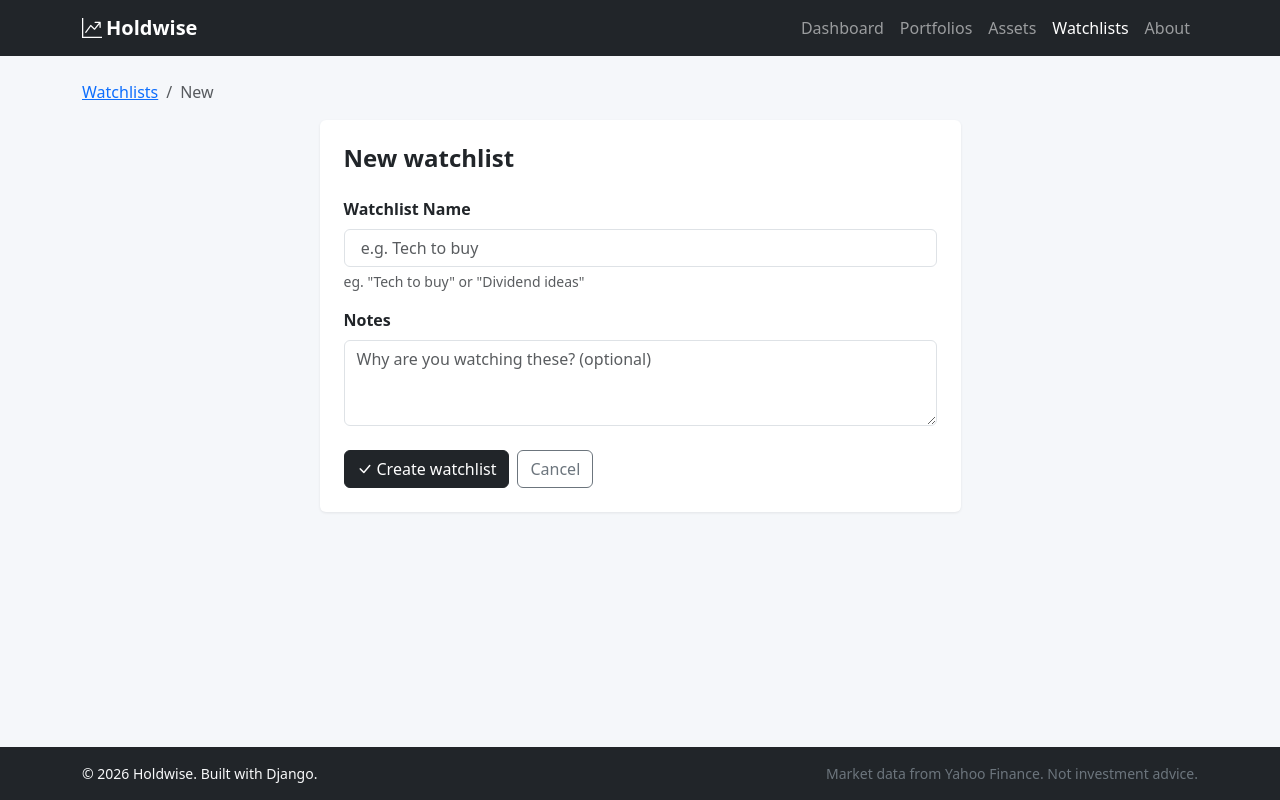
After one commit to gaydazhiev-aleksander/holdwise, a Django app: page /watchlists/create/ in a window 1280 px wide. The commit adds this page. Run offline with Django 5.2, Linux system fonts and the light colour scheme.

Commit message:
Add watchlist list, detail, create, edit and delete pages

```diff
--- a/holdwise/urls.py
+++ b/holdwise/urls.py
@@ -1,11 +1,10 @@
 from django.contrib import admin
 from django.urls import include, path
-
-from assets.views import AssetListView
 
 urlpatterns = [
     path('admin/', admin.site.urls),
     path('assets/', include('assets.urls')),
     path('portfolios/', include('portfolios.urls')),
+    path('watchlists/', include('watchlists.urls')),
     path('', include('common.urls')),
 ]
--- a/templates/partials/navbar.html
+++ b/templates/partials/navbar.html
@@ -20,8 +20,7 @@
                     <a class="nav-link {% if app == 'assets' %}active{% endif %}" href="{% url 'assets:list' %}">Assets</a>
                 </li>
                 <li class="nav-item">
-                    {# TODO step 12: replace # with {% url 'watchlists:list' %} #}
-                    <a class="nav-link {% if app == 'watchlists' %}active{% endif %}" href="#">Watchlists</a>
+                    <a class="nav-link {% if app == 'watchlists' %}active{% endif %}" href="{% url 'watchlists:list' %}">Watchlists</a>
                 </li>
                 <li class="nav-item">
                     <a class="nav-link {% if url_name == 'about' %}active{% endif %}" href="{% url 'common:about' %}">About</a>
--- /dev/null
+++ b/templates/watchlists/watchlist_form.html
@@ -0,0 +1,37 @@
+{% extends 'base.html' %}
+
+{% block title %}{% if form.instance.pk %}Edit {{ form.instance.name }}{% else %}New watchlist{% endif %}{% endblock %}
+
+{% block content %}
+    <nav aria-label="breadcrumb">
+        <ol class="breadcrumb">
+            <li class="breadcrumb-item"><a href="{% url 'watchlists:list' %}">Watchlists</a></li>
+            {% if form.instance.pk %}
+                <li class="breadcrumb-item"><a href="{{ form.instance.get_absolute_url }}">{{ form.instance.name }}</a></li>
+                <li class="breadcrumb-item active" aria-current="page">Edit</li>
+            {% else %}
+                <li class="breadcrumb-item active" aria-current="page">New</li>
+            {% endif %}
+        </ol>
+    </nav>
+
+    <div class="row justify-content-center">
+        <div class="col-lg-7">
+            <div class="card">
+                <div class="card-body p-4">
+                    <h1 class="h4 fw-bold mb-4">{% if form.instance.pk %}Edit watchlist{% else %}New watchlist{% endif %}</h1>
+                    <form method="post" novalidate>
+                        {% csrf_token %}
+                        {% include 'partials/form_fields.html' %}
+                        <div class="d-flex gap-2 mt-4">
+                            <button type="submit" class="btn btn-dark">
+                                <i class="bi bi-check-lg me-1"></i>{% if form.instance.pk %}Save changes{% else %}Create watchlist{% endif %}
+                            </button>
+                            <a href="{% if form.instance.pk %}{{ form.instance.get_absolute_url }}{% else %}{% url 'watchlists:list' %}{% endif %}" class="btn btn-outline-secondary">Cancel</a>
+                        </div>
+                    </form>
+                </div>
+            </div>
+        </div>
+    </div>
+{% endblock %}
--- /dev/null
+++ b/watchlists/forms.py
@@ -0,0 +1,34 @@
+from django import forms
+
+from .models import Watchlist
+
+
+class WatchlistForm(forms.ModelForm):
+    class Meta:
+        model = Watchlist
+        fields = ['name', 'notes']
+        labels = {
+            'name': 'Watchlist Name',
+        }
+        help_texts = {
+            'name': 'eg. "Tech to buy" or "Dividend ideas"',
+        }
+        widgets = {
+            'name': forms.TextInput(attrs={
+                'placeholder': ' e.g. Tech to buy',
+                'class': 'form-control',
+            }),
+            'notes': forms.Textarea(attrs={
+                'rows': 3,
+                'placeholder': 'Why are you watching these? (optional)',
+                'class': 'form-control',
+            }),
+        }
+
+    def clean_name(self):
+        name = self.cleaned_data['name'].strip()
+
+        if Watchlist.objects.filter(name__iexact=name).exclude(pk=self.instance.pk).exists():
+            raise forms.ValidationError('Watchlist already exists')
+
+        return name
--- a/watchlists/models.py
+++ b/watchlists/models.py
@@ -1,5 +1,6 @@
 from django.core.validators import MinLengthValidator
 from django.db import models
+from django.urls import reverse
 
 
 class Watchlist(models.Model):
@@ -25,6 +26,9 @@ class Watchlist(models.Model):
     def __str__(self):
         return self.name
 
+    def get_absolute_url(self):
+        return reverse('watchlists:detail', kwargs={'pk': self.pk})
+
     @property
     def assets_count(self):
         """Number of assets in this watchlist"""
--- /dev/null
+++ b/watchlists/urls.py
@@ -0,0 +1,19 @@
+from django.urls import path
+
+from .views import (
+    WatchlistCreateView,
+    WatchlistDeleteView,
+    WatchlistDetailView,
+    WatchlistListView,
+    WatchlistUpdateView,
+)
+
+app_name = 'watchlists'
+
+urlpatterns = [
+    path('', WatchlistListView.as_view(), name='list'),
+    path('create/', WatchlistCreateView.as_view(), name='create'),
+    path('<int:pk>/', WatchlistDetailView.as_view(), name='detail'),
+    path('<int:pk>/edit/', WatchlistUpdateView.as_view(), name='edit'),
+    path('<int:pk>/delete/', WatchlistDeleteView.as_view(), name='delete'),
+]
--- a/watchlists/views.py
+++ b/watchlists/views.py
@@ -1,3 +1,43 @@
 from django.shortcuts import render
+from django.contrib.messages.views import SuccessMessageMixin
+from django.urls import reverse_lazy
+from django.views.generic import CreateView, DetailView, DetailView, ListView, UpdateView, DeleteView
 
-# Create your views here.
+from .forms import WatchlistForm
+from .models import Watchlist
+
+
+class WatchlistListView(ListView):
+    queryset = Watchlist.objects.prefetch_related('assets')
+    template_name = 'watchlists/watchlist_list.html'
+    context_object_name = 'watchlists'
+
+
+class WatchlistDetailView(DetailView):
+    queryset = Watchlist.objects.prefetch_related('assets')
+    template_name = 'watchlists/watchlist_detail.html'
+    context_object_name = 'watchlist'
+
+
+class WatchlistCreateView(SuccessMessageMixin, CreateView):
+    model = Watchlist
+    form_class = WatchlistForm
+    template_name = 'watchlists/watchlist_form.html'
+    success_message = 'Watchlist "%(name)s" created successfully.'
+
+
+class WatchlistUpdateView(SuccessMessageMixin, UpdateView):
+    model = Watchlist
+    form_class = WatchlistForm
+    template_name = 'watchlists/watchlist_form.html'
+    success_message = 'Watchlist "%(name)s" updated successfully.'
+
+
+class WatchlistDeleteView(SuccessMessageMixin, DeleteView):
+    model = Watchlist
+    template_name = 'watchlists/watchlist_confirm_delete.html'
+    context_object_name = 'watchlist'
+    success_url = reverse_lazy('watchlists:list')
+
+    def get_success_message(self, cleaned_data):
+        return f'Watchlist "{self.object.name}" was deleted successfully.'
```
Also changed, not shown: templates/watchlists/watchlist_confirm_delete.html (added, +24 -0 lines), templates/watchlists/watchlist_detail.html (added, +68 -0 lines), templates/watchlists/watchlist_list.html (added, +41 -0 lines).
